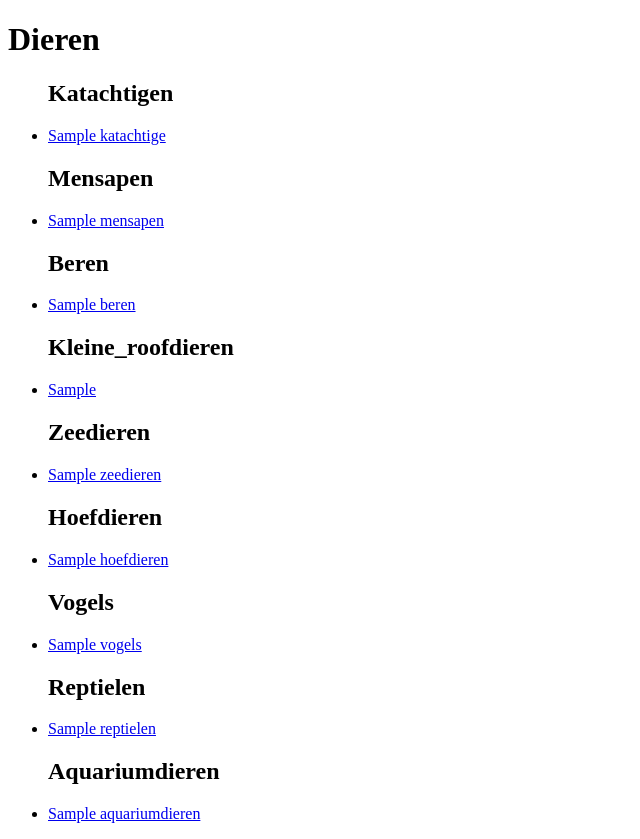
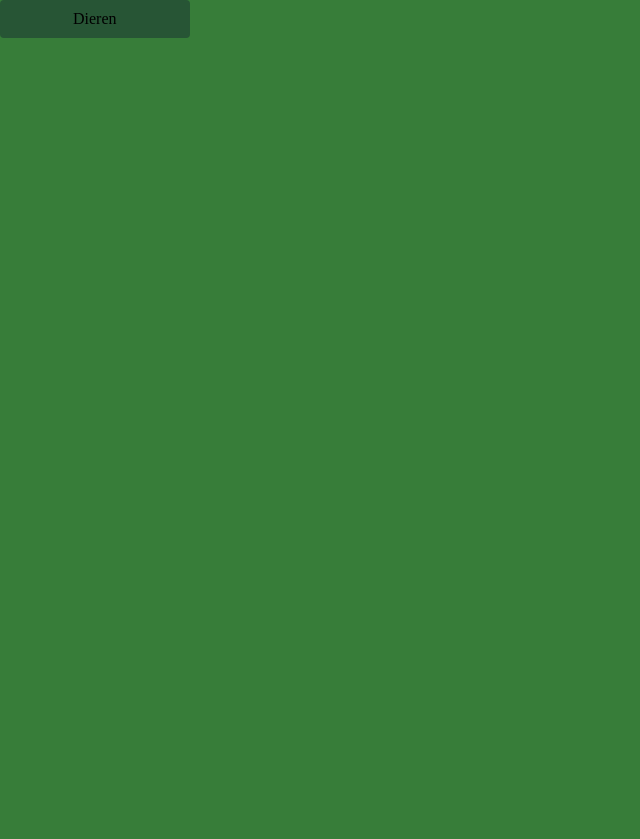
Before and after one commit to noahnoah240/Eindeproject, a Flask app: template templates/index.html in a window 1280 px wide. Shown: the whole page, without its empty margins (0-640 px from the left). After the commit the page ends 38 px from the top, so only its background shows below. Run offline with Flask 3, Linux system fonts and the light colour scheme; the template is opened without the code that fills it: most values are stand-ins (such as "Sample title", 1, 10 or a date in 2020); some libraries are stand-ins or nearby versions.

Commit message:
Snapshot 19-20mei
Groene achtergrond, Side menu, click events i.p.v buttons en visuals

```diff
--- a/app.py
+++ b/app.py
@@ -5,6 +5,7 @@ from flask import Flask, render_template, request, redirect
 
 app = Flask(__name__)
 #maak arrays voor de verschillende categorieën dieren
+CATEGORIEEN = ["Katachtigen", "Mensapen", "Beren", "Kleine roofdieren", "Zeedieren", "Hoefdieren", "Vogels", "Reptielen", "Aquariumdieren"]
 KATACHTIGEN = ["Leeuw", "Amoertijger", "Jaguar", "Amoerluipaard"]
 MENSAPEN = ["Gorilla", "Chimpansee", "Uilenkopmeerkat"]
 BEREN = ["Brilbeer"]
@@ -17,13 +18,13 @@ AQUARIUMDIEREN = ["Tripische rifvissen", "Koralen", "Zoet- en zoutwatervissen"]
 #route voor de indexpagina met categorieën
 @app.route("/")
 def index():
-    return render_template("index.html", katachtigen=KATACHTIGEN, mensapen=MENSAPEN, beren=BEREN, kleine_roofdieren=KLEINE_ROOFDIEREN, zeedieren=ZEEDIEREN, hoefdieren=HOEFDIEREN , vogels=VOGELS, reptielen=REPTIELEN, aquariumdieren=AQUARIUMDIEREN)
+    return render_template("index.html", categorieen=CATEGORIEEN, katachtigen=KATACHTIGEN, mensapen=MENSAPEN, beren=BEREN, kleine_roofdieren=KLEINE_ROOFDIEREN, zeedieren=ZEEDIEREN, hoefdieren=HOEFDIEREN , vogels=VOGELS, reptielen=REPTIELEN, aquariumdieren=AQUARIUMDIEREN)
 #route voor verschillende categorieën
 #route voor katachtigen
-@app.route("/katachtigen")
+@app.route("/Katachtigen")
 def katachtigen():
-    return render_template("katachtigen.html", katachtigen=KATACHTIGEN)
+    return render_template("Katachtigen.html", katachtigen=KATACHTIGEN)
 #route voor mensapen
-@app.route("/mensapen")
+@app.route("/Mensapen")
 def mensapen():
     return render_template("mensapen.html", mensapen=MENSAPEN)
--- /dev/null
+++ b/static/script.js
@@ -0,0 +1,9 @@
+document.addEventListener("DOMContentLoaded", () => {
+  const button = document.getElementById("grid-toggle");
+  const grid = document.getElementById("grid-container");
+  if (!button || !grid) return;
+
+  button.addEventListener("click", () => {
+    grid.classList.toggle("visible");
+  });
+});
--- a/static/style.css
+++ b/static/style.css
@@ -1,8 +1,82 @@
+
 a.hover {
   display: inline-block;
-  transition: transform 0.2s ease;
+  transition: transform 0.5s ease;
+  text-decoration: none; /* remove underline */
+  background-color: rgb(39, 85, 53); /* set background color */
+  color: rgb(0, 0, 0); /* set text color */
+
 }
 
 a.hover:hover {
-  transform: translateX(10px); /* move right */
+  transform: translateX(5px); /* move right */
 }
+a.right{
+    display: block;
+    margin-left:auto;
+    margin-right:0;
+}
+.text-grid {
+  display: grid;
+  grid-template-columns: repeat(1, 1fr);
+  gap: 0px;
+}
+
+.grid-item {
+  padding: 4px;
+  border: 0px solid #000000;
+  background-color: rgb(39, 85, 53);
+
+}
+#grid-container{
+    position: fixed;
+    left: -200px;
+    top: 0;
+    width: 200px;
+    height: 100vh;
+    background-color: rgb(39, 85, 53);
+    transition: left 0.3s ease;
+    z-index: 100;
+    overflow-y: auto;
+    padding-top: 40px;
+}
+#grid-container.visible{
+    left: 0;
+}
+#grid-toggle {
+    position: fixed;
+    left: 0px;
+    top: 0px;
+    z-index: 101;
+    padding: 10px 73px;
+    background-color: rgb(39, 85, 53);
+    color: rgb(0, 0, 0);
+    border: none;
+    cursor: pointer;
+    border-radius: 4px;
+
+}
+
+.link {
+    text-decoration: none;
+    color: black;
+    background-color: rgb(39, 85, 53);
+    padding: 0px;
+}
+.side-menu {
+  position: fixed;
+  left: -100px;  /* hidden off-screen */
+  top: 0;
+  width: 100px;
+  height: 100vh;
+  background-color: #333;
+  transition: left 0.3s ease;
+  z-index: 100;
+}
+
+.side-menu.open {
+  left: 0;  /* slides in */
+}
+body{
+  background-color: rgb(55, 125, 57);
+}
--- a/templates/index.html
+++ b/templates/index.html
@@ -1,43 +1,16 @@
 {% extends "layout.html" %}
 {% block content %}
-    <h1>Dieren</h1>
-    <ul>
-        <h2>Katachtigen</h2>
-        {% for katachtige in katachtigen %}
-            <li><a class="hover" href="katachtigen">{{ katachtige }} </a></li>
-        {% endfor %}
-        <h2>Mensapen</h2>
-        {% for mensapen in mensapen %}
-            <li><a class="hover" href="mensapen/{{ mensapen }}">{{ mensapen }}</a></li>
-        {% endfor %}
-        <h2>Beren</h2>
-        {% for beren in beren %}
-            <li><a class="hover" href="beren/{{ beren }}">{{ beren }}</a></li>
-        {% endfor %}
-        <h2>Kleine_roofdieren</h2>
-        {% for kleine_roofdieren in kleine_roofdieren %}
-            <li><a class="hover" href="kleine_roofdieren/{{ kleine_roofdieren }}">{{ kleine_roofdieren }}</a></li>
-        {% endfor %}
-        <h2>Zeedieren</h2>
-        {% for zeedieren in zeedieren %}
-            <li><a class="hover" href="zeedieren/{{ zeedieren }}">{{ zeedieren }}</a></li>
-        {% endfor %}
-        <h2>Hoefdieren</h2>
-        {% for hoefdieren in hoefdieren %}
-            <li><a class="hover" href="hoefdieren/{{ hoefdieren }}">{{ hoefdieren }}</a></li>
-        {% endfor %}
-        <h2>Vogels</h2>
-        {% for vogels in vogels %}
-            <li><a class="hover" href="vogels/{{ vogels }}">{{ vogels }}</a></li>
-        {% endfor %}
-        <h2>Reptielen</h2>
-        {% for reptielen in reptielen %}
-            <li><a class="hover" href="reptielen/{{ reptielen }}">{{ reptielen }}</a></li>
-        {% endfor %}
-        <h2>Aquariumdieren</h2>
-        {% for aquariumdieren in aquariumdieren %}
-            <li><a class="hover" href="aquariumdieren/{{ aquariumdieren }}">{{ aquariumdieren }}</a></li>
-        {% endfor %}
 
-    </ul>
+    <a id="grid-toggle">Dieren</a>
+    <div id="grid-container">
+
+        <div class="text-grid">
+            -Categorieën:
+            <ul>
+            {% for categorie in categorieen %}
+               <li><div class="grid-item"><a class="hover" href="{{ categorie }}">{{ loop.index }}. {{ categorie }}</a></div></li>
+            {% endfor %}
+            </ul>
+        </div>
+    </div>
 {% endblock %}
--- a/templates/layout.html
+++ b/templates/layout.html
@@ -7,7 +7,9 @@
     <title>Document</title>
 </head>
 <body>
+
     {% block content %}
     {% endblock %}
+    <script src="{{ url_for('static', filename='script.js') }}" defer></script>
 </body>
 </html>
```
Also changed, not shown: templates/Katachtigen.html (added, +11 -0 lines), static/Katachtigen/Amoerluipaard.jpg (added), static/Katachtigen/Amoertijger.jpg (added), static/Katachtigen/Jaguar.jpg (added), static/Katachtigen/Leeuw.jpg (added), static/Logo_zoo_antwerpen.png (added), static/kaart_zoo.png (added), templates/Aquariumdieren.html (added), templates/Beren.html (added), templates/Hoefdieren.html (added), templates/Kleine_roofdieren.html (added), templates/Mensapen.html (added), templates/Reptielen.html (added), templates/Vogels.html (added), 1 more files.
